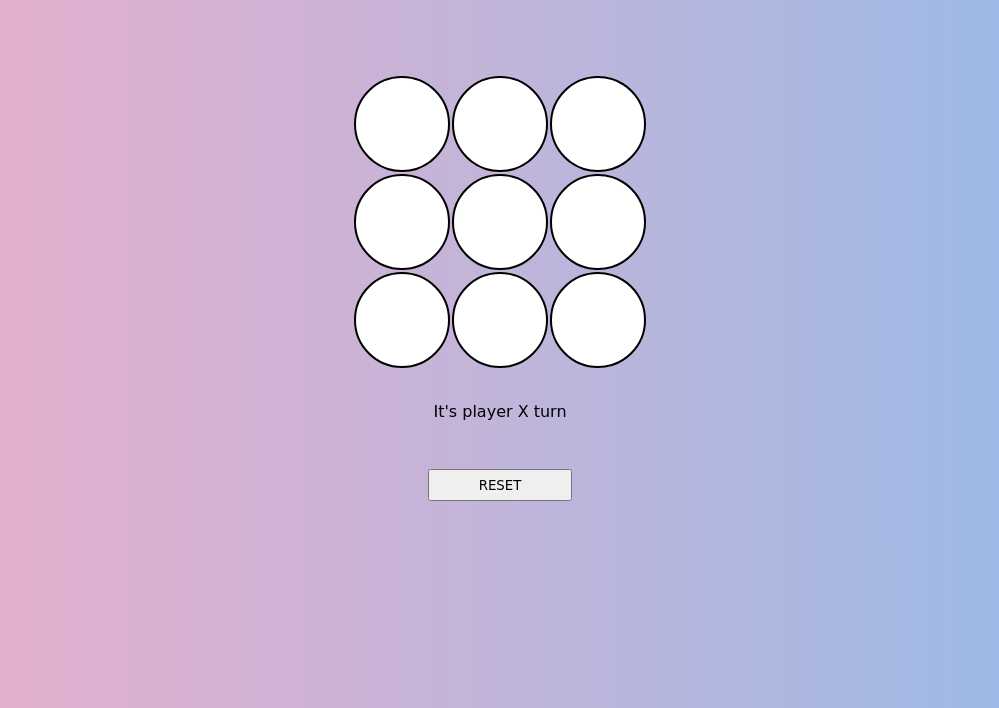
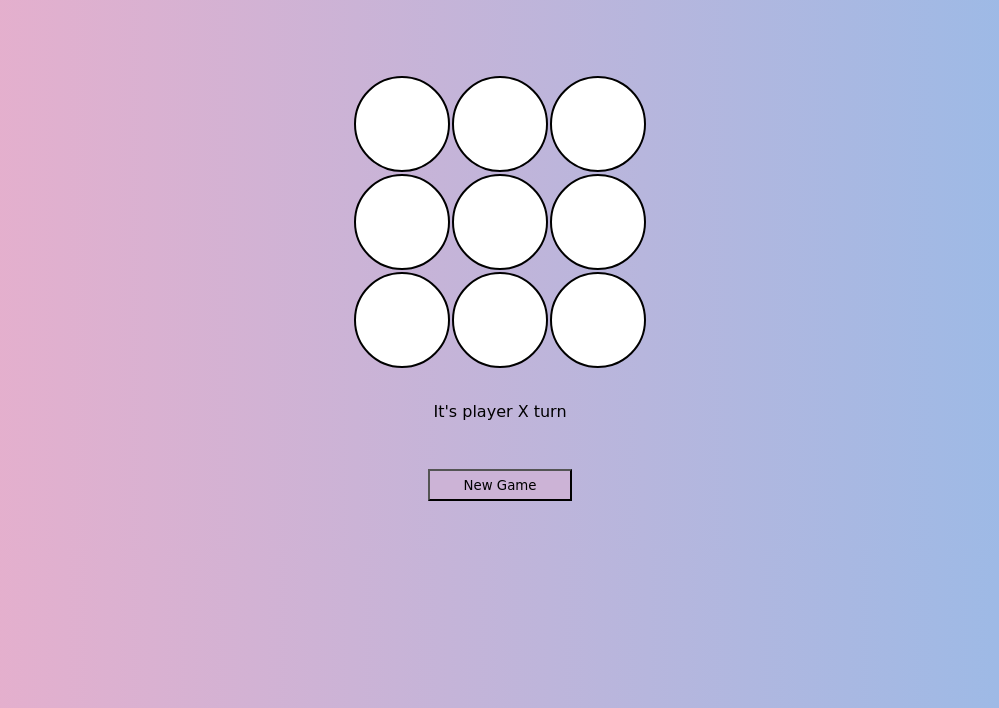
Before and after one commit to halakhellow/Tic-Tac-Toe, a plain HTML site: page index.html in a window 1280 px wide. Shown: the part 92-800 px from the top of the page, without its empty margins (140-1139 px from the left). Drawn offline with Linux system fonts and the light colour scheme; a web font is replaced by a local one.

Commit message:
fix reset button

```diff
--- a/index.html
+++ b/index.html
@@ -29,7 +29,7 @@
         </tr>
     </table>
     <div id="game-status" class="status"></div>
-    <button type="reset" id="reset-btn" class="btn">RESET</button>
+    <button type="reset" id="reset-btn" class="btn">New Game</button>
 
     <script src="main.js"></script>
 </body>
--- a/style.css
+++ b/style.css
@@ -50,4 +50,5 @@ h1 {
     display: block;
     margin: 3rem auto;
     font-family: inherit;
+    background-color: #ccb3d6;
 }
```
